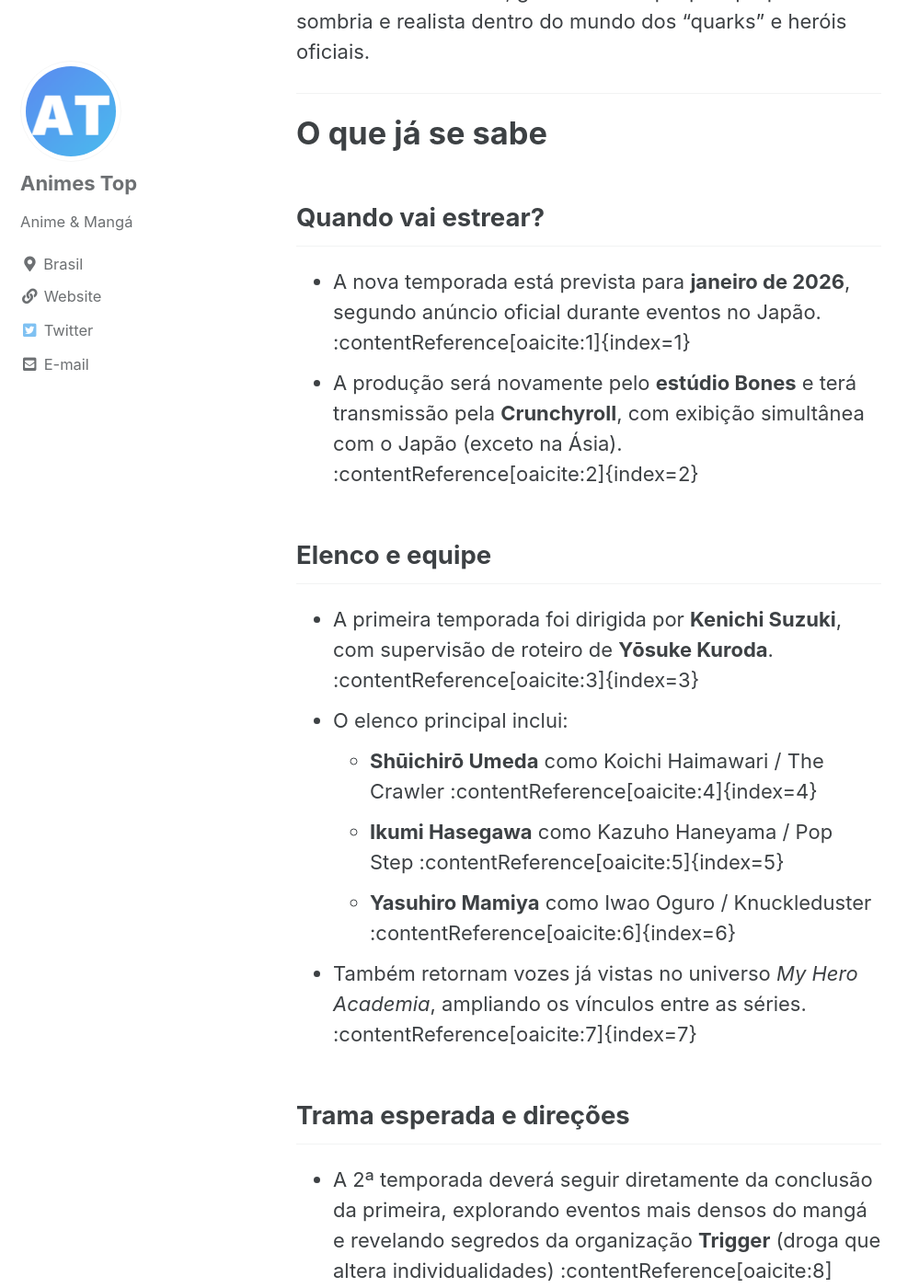
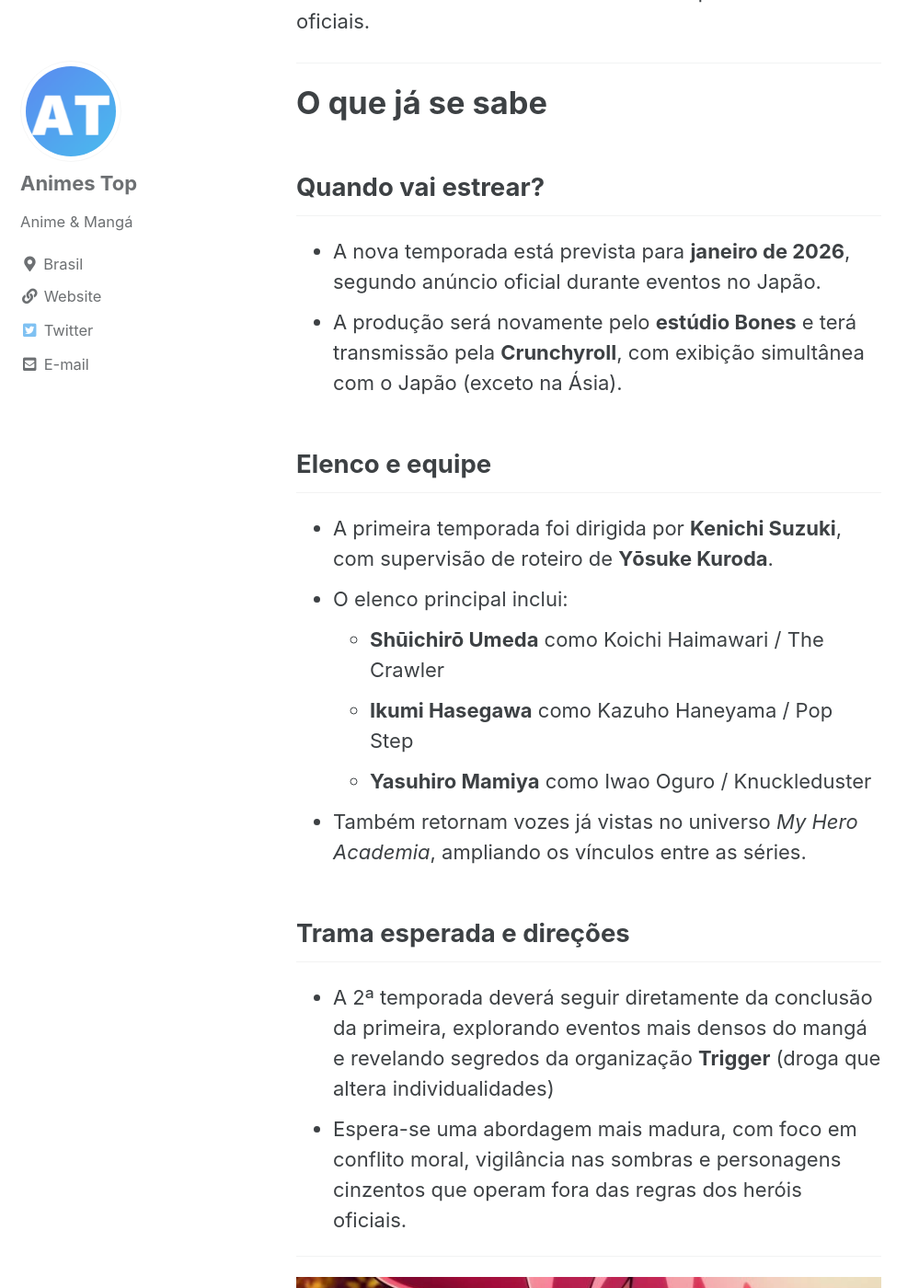
Before and after one commit to BieAnimaton/animestop, a Jekyll site: the page built from _posts/2025-09-24-my-hero-academia-vigilantes-o-que-esperar-da-2a-temporada-em-2026.md, in a window 1280 px wide and 1400 px high, scrolled down 949 px. Shown: the whole window at 92% size, without its empty margins (0-999 px from the left). Built offline with Jekyll 4.4.1, drawn with Linux system fonts in a browser that asks for light colours; cached includes are drawn as plain includes; comment, search, counter and statistics services are not loaded; some of the changed text lies outside the part shown.

Commit message:
updating

```diff
--- a/_posts/2025-09-24-my-hero-academia-vigilantes-o-que-esperar-da-2a-temporada-em-2026.md
+++ b/_posts/2025-09-24-my-hero-academia-vigilantes-o-que-esperar-da-2a-temporada-em-2026.md
@@ -19,7 +19,7 @@
 
 ![Imagem promocional de Vigilantes — protagonista em ação](/assets/images/mha-vigilantes-1.webp)
 
-O universo de *My Hero Academia* está prestes a se expandir ainda mais: o spin-off *Vigilantes* foi oficialmente renovado para uma **2ª temporada**, com estreia prevista para **2026**. :contentReference[oaicite:0]{index=0}
+O universo de *My Hero Academia* está prestes a se expandir ainda mais: o spin-off *Vigilantes* foi oficialmente renovado para uma **2ª temporada**, com estreia prevista para **2026**.
 A obra, que acompanha heróis não licenciados e suas batalhas nas sombras, ganhou destaque pela proposta mais sombria e realista dentro do mundo dos “quarks” e heróis oficiais.
 
 ---
@@ -28,22 +28,22 @@
 
 ## Quando vai estrear?
 
-- A nova temporada está prevista para **janeiro de 2026**, segundo anúncio oficial durante eventos no Japão. :contentReference[oaicite:1]{index=1}
-- A produção será novamente pelo **estúdio Bones** e terá transmissão pela **Crunchyroll**, com exibição simultânea com o Japão (exceto na Ásia). :contentReference[oaicite:2]{index=2}
+- A nova temporada está prevista para **janeiro de 2026**, segundo anúncio oficial durante eventos no Japão.
+- A produção será novamente pelo **estúdio Bones** e terá transmissão pela **Crunchyroll**, com exibição simultânea com o Japão (exceto na Ásia).
 
 ## Elenco e equipe
 
-- A primeira temporada foi dirigida por **Kenichi Suzuki**, com supervisão de roteiro de **Yōsuke Kuroda**. :contentReference[oaicite:3]{index=3}
+- A primeira temporada foi dirigida por **Kenichi Suzuki**, com supervisão de roteiro de **Yōsuke Kuroda**.
 - O elenco principal inclui:
-  - **Shūichirō Umeda** como Koichi Haimawari / The Crawler :contentReference[oaicite:4]{index=4}
-  - **Ikumi Hasegawa** como Kazuho Haneyama / Pop Step :contentReference[oaicite:5]{index=5}
-  - **Yasuhiro Mamiya** como Iwao Oguro / Knuckleduster :contentReference[oaicite:6]{index=6}
-- Também retornam vozes já vistas no universo *My Hero Academia*, ampliando os vínculos entre as séries. :contentReference[oaicite:7]{index=7}
+  - **Shūichirō Umeda** como Koichi Haimawari / The Crawler
+  - **Ikumi Hasegawa** como Kazuho Haneyama / Pop Step
+  - **Yasuhiro Mamiya** como Iwao Oguro / Knuckleduster
+- Também retornam vozes já vistas no universo *My Hero Academia*, ampliando os vínculos entre as séries.
 
 ## Trama esperada e direções
 
-- A 2ª temporada deverá seguir diretamente da conclusão da primeira, explorando eventos mais densos do mangá e revelando segredos da organização **Trigger** (droga que altera individualidades) :contentReference[oaicite:8]{index=8}
-- Espera-se uma abordagem mais madura, com foco em conflito moral, vigilância nas sombras e personagens cinzentos que operam fora das regras dos heróis oficiais. :contentReference[oaicite:9]{index=9}
+- A 2ª temporada deverá seguir diretamente da conclusão da primeira, explorando eventos mais densos do mangá e revelando segredos da organização **Trigger** (droga que altera individualidades)
+- Espera-se uma abordagem mais madura, com foco em conflito moral, vigilância nas sombras e personagens cinzentos que operam fora das regras dos heróis oficiais.
 
 ---
 
@@ -63,10 +63,10 @@
 # Informações do Anime
 
 - **Gênero:** Ação, aventura, super-herói
-- **Estreia original (1ª temporada):** 7 de abril de 2025 :contentReference[oaicite:10]{index=10}
-- **Episódios:** 13 :contentReference[oaicite:11]{index=11}
-- **Estúdio:** Bones Film :contentReference[oaicite:12]{index=12}
-- **Fonte:** Mangá *Vigilante: My Hero Academia Illegals* de Hideyuki Furuhashi & Betten Court :contentReference[oaicite:13]{index=13}
-- **Streaming:** Crunchyroll (exibição simultânea) :contentReference[oaicite:14]{index=14}
+- **Estreia original (1ª temporada):** 7 de abril de 2025
+- **Episódios:** 13
+- **Estúdio:** Bones Film
+- **Fonte:** Mangá *Vigilante: My Hero Academia Illegals* de Hideyuki Furuhashi & Betten Court
+- **Streaming:** Crunchyroll (exibição simultânea)
 
 ---
```
